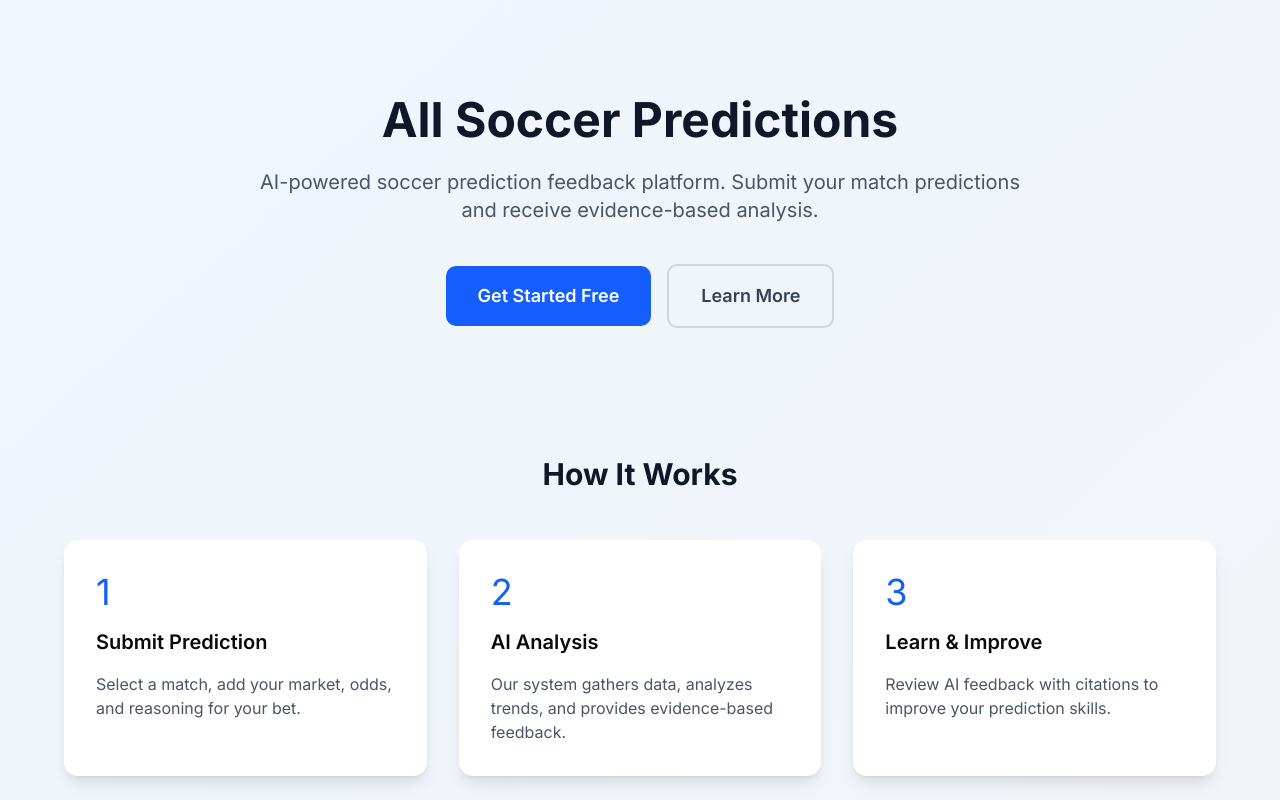
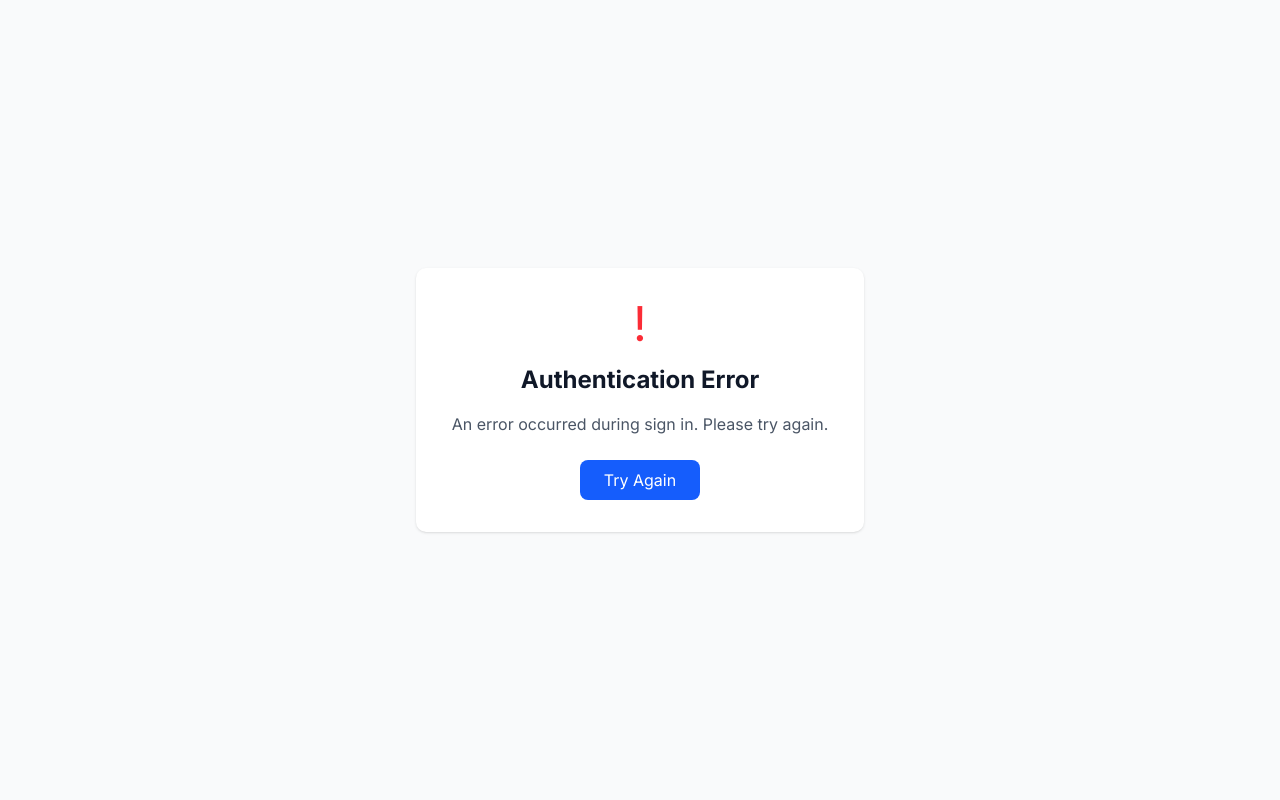
Before and after one commit to pushthev1be/all-soccer-prredictions, a Next.js app: page /auth/error in a window 1280 px wide. Shown: the top 800 px of the page. Built offline with nearby package versions, Linux system fonts and the light colour scheme; no server answers.

Commit message:
Fix authentication flow: proper error display and signin redirect
Co-Authored-By: nomispeter12@gmail.com <nomispeter12@gmail.com>

```diff
--- a/src/app/auth/error/page.tsx
+++ b/src/app/auth/error/page.tsx
@@ -1,87 +1,62 @@
-import { getServerSession } from "next-auth";
-import { redirect } from "next/navigation";
-import { authOptions } from "@/lib/auth";
+"use client";
 
-export default async function Home() {
-  const session = await getServerSession(authOptions);
+import { useSearchParams } from "next/navigation";
+import { Suspense } from "react";
 
-  if (session) {
-    redirect("/dashboard");
-  }
+const errorMessages: Record<string, string> = {
+  Configuration: "There is a problem with the server configuration. Please contact support.",
+  AccessDenied: "Access denied. You do not have permission to sign in.",
+  Verification: "The sign-in link is no longer valid. It may have been used already or it may have expired.",
+  Default: "An error occurred during sign in. Please try again.",
+  OAuthSignin: "Error in constructing an authorization URL.",
+  OAuthCallback: "Error in handling the response from the OAuth provider.",
+  OAuthCreateAccount: "Could not create OAuth provider user in the database.",
+  EmailCreateAccount: "Could not create email provider user in the database.",
+  Callback: "Error in the OAuth callback handler route.",
+  OAuthAccountNotLinked: "The email on the account is already linked, but not with this OAuth account.",
+  EmailSignin: "Check your email address. The email could not be sent.",
+  CredentialsSignin: "Sign in failed. Check the details you provided are correct.",
+  SessionRequired: "Please sign in to access this page.",
+};
+
+function ErrorContent() {
+  const searchParams = useSearchParams();
+  const error = searchParams.get("error");
+
+  const errorMessage = error
+    ? errorMessages[error] || errorMessages.Default
+    : errorMessages.Default;
 
   return (
-    <div className="min-h-screen bg-gradient-to-br from-blue-50 to-gray-100 p-8">
-      <div className="max-w-6xl mx-auto">
-        {/* Hero Section */}
-        <div className="text-center py-16">
-          <h1 className="text-5xl font-bold text-gray-900 mb-6">
-            All Soccer Predictions
-          </h1>
-          <p className="text-xl text-gray-600 mb-10 max-w-3xl mx-auto">
-            AI-powered soccer prediction feedback platform. Submit your match predictions and receive evidence-based analysis.
-          </p>
-          <div className="space-x-4">
-            <a
-              href="/api/auth/signin"
-              className="inline-block bg-blue-600 text-white px-8 py-4 rounded-lg text-lg font-semibold hover:bg-blue-700 transition"
-            >
-              Get Started Free
-            </a>
-            <a
-              href="#features"
-              className="inline-block border-2 border-gray-300 text-gray-700 px-8 py-4 rounded-lg text-lg font-semibold hover:bg-gray-50 transition"
-            >
-              Learn More
-            </a>
-          </div>
-        </div>
-
-        {/* Features Section */}
-        <div id="features" className="py-16">
-          <h2 className="text-3xl font-bold text-center text-gray-900 mb-12">
-            How It Works
-          </h2>
-          <div className="grid grid-cols-1 md:grid-cols-3 gap-8">
-            <div className="bg-white p-8 rounded-xl shadow-lg">
-              <div className="text-blue-600 text-4xl mb-4">1</div>
-              <h3 className="text-xl font-semibold mb-4">Submit Prediction</h3>
-              <p className="text-gray-600">
-                Select a match, add your market, odds, and reasoning for your bet.
-              </p>
-            </div>
-            <div className="bg-white p-8 rounded-xl shadow-lg">
-              <div className="text-blue-600 text-4xl mb-4">2</div>
-              <h3 className="text-xl font-semibold mb-4">AI Analysis</h3>
-              <p className="text-gray-600">
-                Our system gathers data, analyzes trends, and provides evidence-based feedback.
-              </p>
-            </div>
-            <div className="bg-white p-8 rounded-xl shadow-lg">
-              <div className="text-blue-600 text-4xl mb-4">3</div>
-              <h3 className="text-xl font-semibold mb-4">Learn & Improve</h3>
-              <p className="text-gray-600">
-                Review AI feedback with citations to improve your prediction skills.
-              </p>
-            </div>
-          </div>
-        </div>
-
-        {/* CTA Section */}
-        <div className="text-center py-16">
-          <h2 className="text-3xl font-bold text-gray-900 mb-6">
-            Ready to Get Started?
-          </h2>
-          <a
-            href="/api/auth/signin"
-            className="inline-block bg-green-600 text-white px-10 py-4 rounded-lg text-lg font-semibold hover:bg-green-700 transition"
-          >
-            Sign Up Free
-          </a>
-          <p className="text-gray-500 mt-4">
-            No credit card required. Start with 5 free predictions.
-          </p>
-        </div>
+    <div className="min-h-screen bg-gray-50 flex items-center justify-center p-4">
+      <div className="bg-white rounded-lg shadow p-8 w-full max-w-md text-center">
+        <div className="text-red-500 text-5xl mb-4">!</div>
+        <h1 className="text-2xl font-bold mb-4 text-gray-900">Authentication Error</h1>
+        <p className="text-gray-600 mb-6">{errorMessage}</p>
+        {error && (
+          <p className="text-sm text-gray-400 mb-6">Error code: {error}</p>
+        )}
+        <a
+          href="/auth/signin"
+          className="inline-block bg-blue-600 text-white px-6 py-2 rounded-md hover:bg-blue-700 transition"
+        >
+          Try Again
+        </a>
       </div>
     </div>
   );
 }
+
+export default function AuthError() {
+  return (
+    <Suspense fallback={
+      <div className="min-h-screen bg-gray-50 flex items-center justify-center p-4">
+        <div className="bg-white rounded-lg shadow p-8 w-full max-w-md text-center">
+          <p className="text-gray-600">Loading...</p>
+        </div>
+      </div>
+    }>
+      <ErrorContent />
+    </Suspense>
+  );
+}
--- a/src/app/auth/signin/page.tsx
+++ b/src/app/auth/signin/page.tsx
@@ -2,22 +2,44 @@
 
 import { FormEvent, useState } from "react";
 import { signIn } from "next-auth/react";
+import { useRouter } from "next/navigation";
 
 export default function SignIn() {
   const [email, setEmail] = useState("");
   const [loading, setLoading] = useState(false);
+  const [error, setError] = useState("");
+  const router = useRouter();
 
   const handleSubmit = async (e: FormEvent) => {
     e.preventDefault();
     setLoading(true);
-    await signIn("email", { email, redirect: false });
-    setLoading(false);
+    setError("");
+
+    try {
+      const result = await signIn("email", { email, redirect: false });
+
+      if (result?.error) {
+        setError("Failed to send sign-in email. Please try again.");
+        setLoading(false);
+      } else {
+        router.push("/auth/verify-request");
+      }
+    } catch {
+      setError("An unexpected error occurred. Please try again.");
+      setLoading(false);
+    }
   };
 
   return (
     <div className="min-h-screen bg-gray-50 flex items-center justify-center p-4">
       <div className="bg-white rounded-lg shadow p-8 w-full max-w-md">
         <h1 className="text-2xl font-bold mb-6 text-gray-900">Sign In</h1>
+
+        {error && (
+          <div className="mb-4 p-3 bg-red-50 border border-red-200 rounded-md text-red-600 text-sm">
+            {error}
+          </div>
+        )}
 
         <form onSubmit={handleSubmit} className="space-y-4">
           <div>
```
Also changed, not shown: 1 other file (tests, documents, lock files or other folders).
